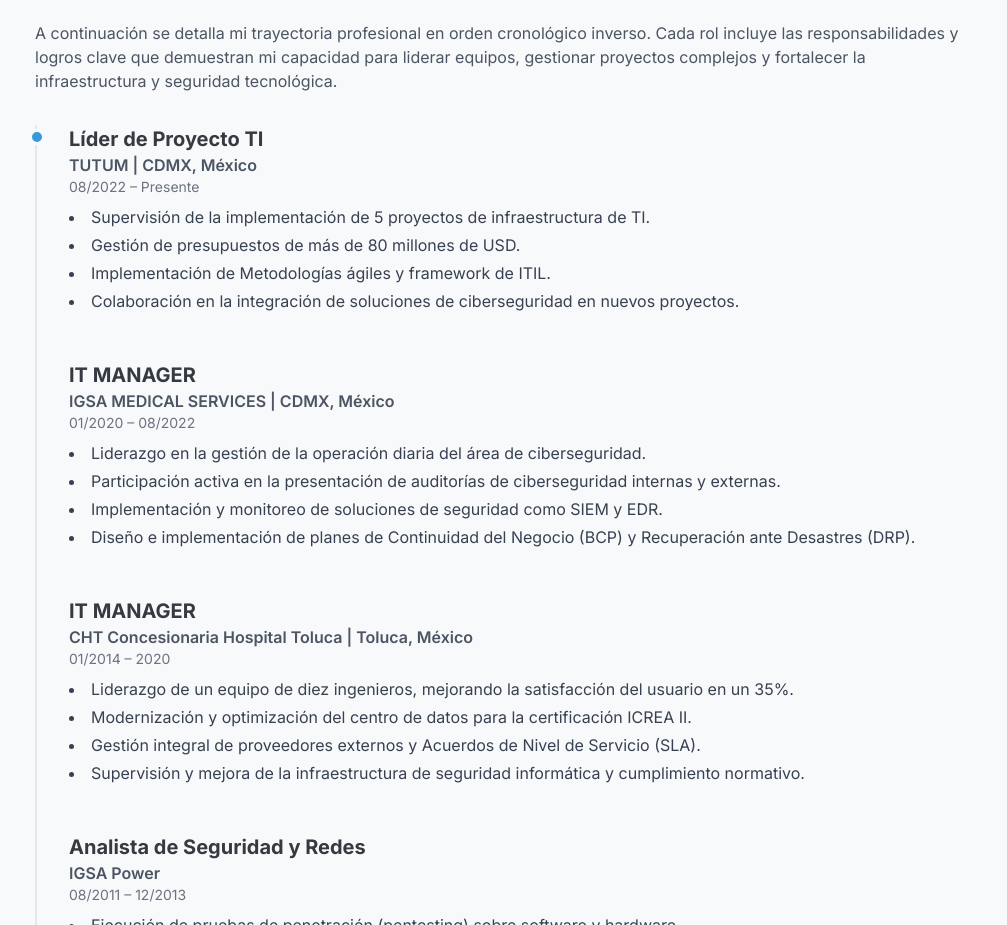
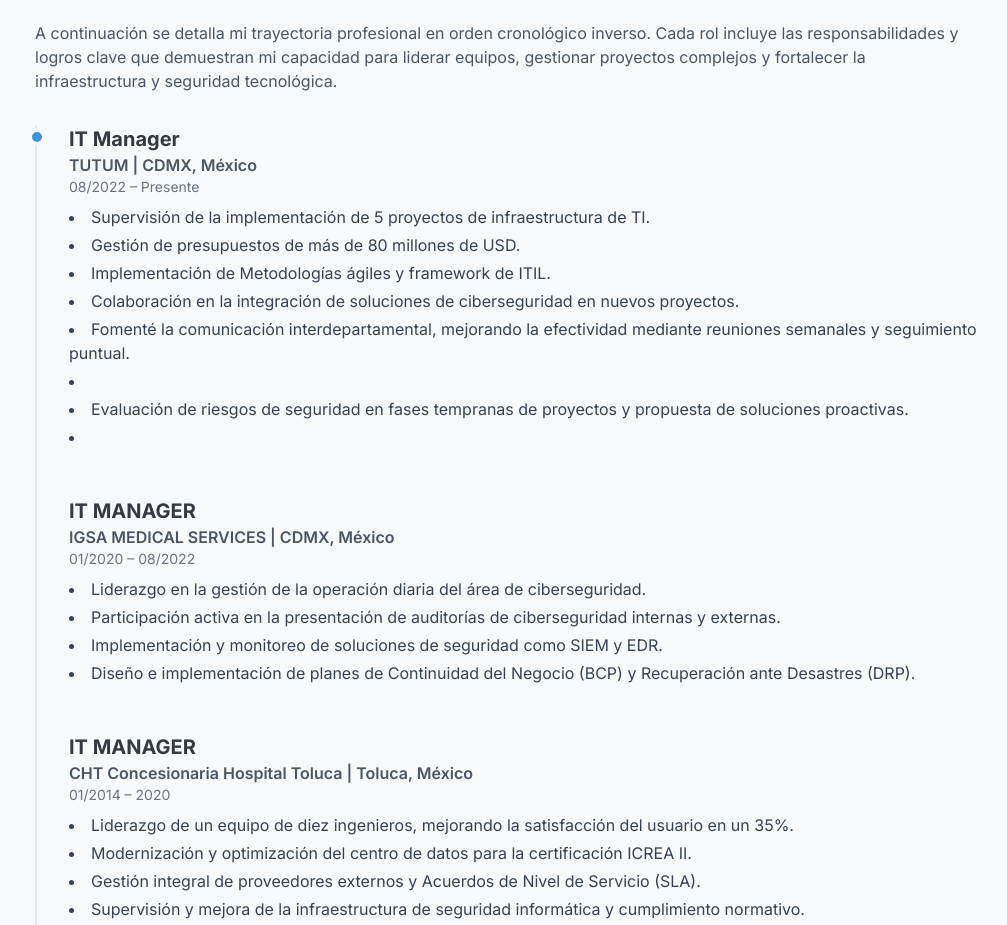
Before and after one commit to geekrovira/CV, a plain HTML site: page index.html in a window 1280 px wide. Shown: the part 1440-2365 px from the top of the page, without its empty margins (261-1268 px from the left). Drawn offline with nearby package versions, Linux system fonts and the light colour scheme.

Commit message:
Update index.html

```diff
--- a/index.html
+++ b/index.html
@@ -137,14 +137,23 @@
                 <p class="mb-8 text-gray-600">A continuación se detalla mi trayectoria profesional en orden cronológico inverso. Cada rol incluye las responsabilidades y logros clave que demuestran mi capacidad para liderar equipos, gestionar proyectos complejos y fortalecer la infraestructura y seguridad tecnológica.</p>
                 <div class="relative border-l-2 border-gray-200 pl-8">
                     <div class="mb-12 timeline-item">
-                        <h3 class="text-xl font-bold">Líder de Proyecto TI</h3>
+                        <h3 class="text-xl font-bold">IT Manager</h3>
                         <p class="font-semibold text-gray-600">TUTUM | CDMX, México</p>
                         <p class="text-sm text-gray-500">08/2022 – Presente</p>
                         <ul class="list-disc list-inside mt-2 text-gray-700 space-y-1">
+
+
+
+
                             <li>Supervisión de la implementación de 5 proyectos de infraestructura de TI.</li>
                             <li>Gestión de presupuestos de más de 80 millones de USD.</li>
                             <li>Implementación de Metodologías ágiles y framework de ITIL.</li>
                             <li>Colaboración en la integración de soluciones de ciberseguridad en nuevos proyectos.</li>
+                            <li>Fomenté la comunicación interdepartamental, mejorando la efectividad
+mediante reuniones semanales y seguimiento puntual. <li>
+                            <li> Evaluación de riesgos de seguridad en fases tempranas de proyectos y
+propuesta de soluciones proactivas.<li>
+
                         </ul>
                     </div>
                     <div class="mb-12 timeline-item">
```
